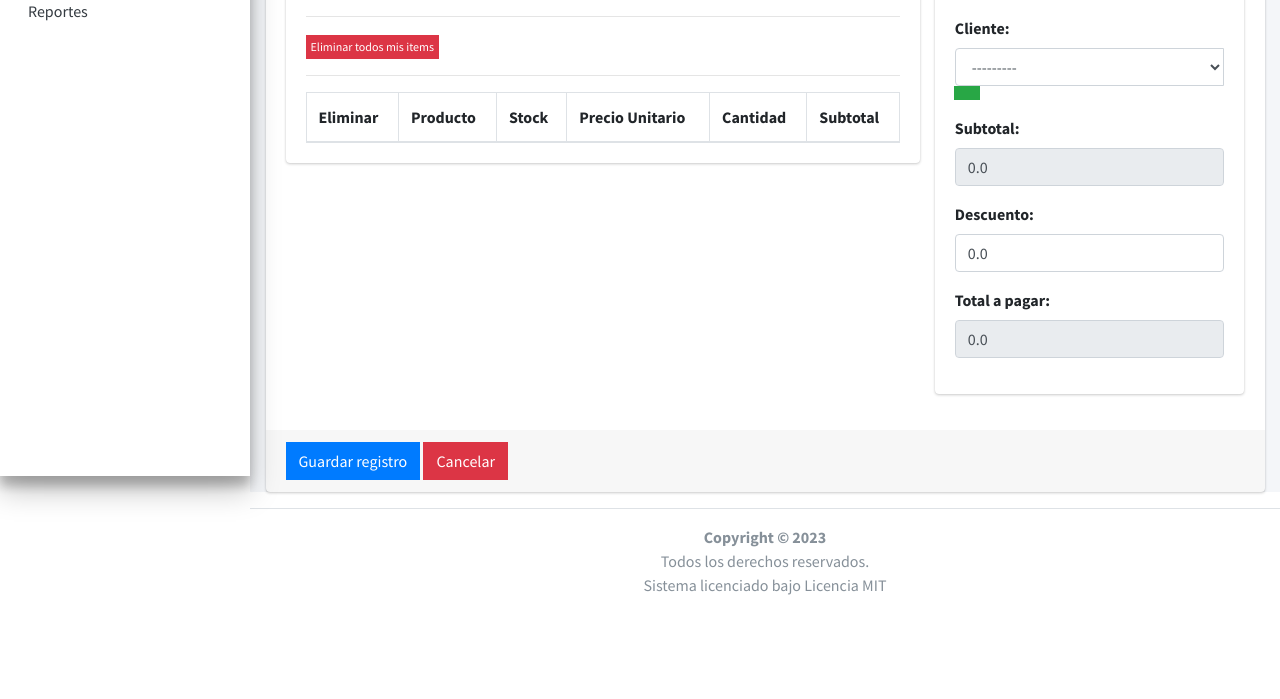
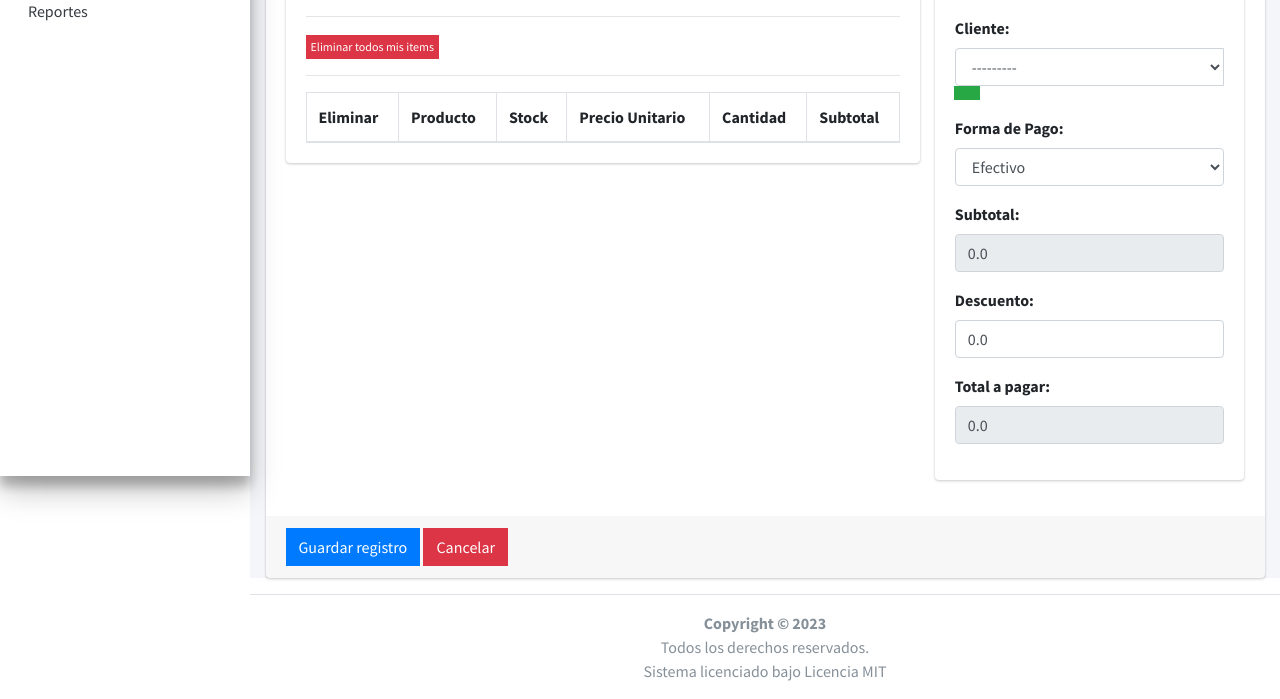
Before and after one commit to webdesigncuba/invpos, a Django app: page /sale/add/ in a window 1280 px wide. Shown: the part 324-1023 px from the top of the page. Before the commit the page ends 919 px from the top, so only its background shows below. Run offline with Django 4.2, Linux system fonts and the light colour scheme; tables that the repository leaves empty hold one stand-in row (values such as "Sample post"); lists and menus that the app fills with data are empty; some libraries are stand-ins or nearby versions.

Commit message:
Agregado Formas de Pagos a la Venta

```diff
--- /dev/null
+++ b/invpos/core/sale/choices.py
@@ -0,0 +1,20 @@
+# Copyright 2023 David Cordero Rosales
+#
+# Licensed under the Apache License, Version 2.0 (the "License");
+# you may not use this file except in compliance with the License.
+# You may obtain a copy of the License at
+#
+#     http://www.apache.org/licenses/LICENSE-2.0
+#
+# Unless required by applicable law or agreed to in writing, software
+# distributed under the License is distributed on an "AS IS" BASIS,
+# WITHOUT WARRANTIES OR CONDITIONS OF ANY KIND, either express or implied.
+# See the License for the specific language governing permissions and
+# limitations under the License.
+
+fp_choices = (
+    ('Efectivo','Efectivo'),
+    ('Transferencia Elect','Transferencia Electronica'),
+    ('Trasnferencia Banc','Transferencia Bancarias'),
+    ('Cheques','Cheques'),
+)
--- a/invpos/core/sale/forms.py
+++ b/invpos/core/sale/forms.py
@@ -44,6 +44,12 @@ class SaleForm(ModelForm):
             'desc': TextInput(attrs={
                 'class': 'form-control',
             }),
+
+            'fpago': Select(attrs={
+                'class': 'form-control select2',
+                'style': 'width: 100%'
+            }),
+
             'subtotal': TextInput(attrs={
                 'readonly': True,
                 'class': 'form-control',
--- a/invpos/core/sale/models.py
+++ b/invpos/core/sale/models.py
@@ -3,6 +3,7 @@ from datetime import datetime
 from django.forms import model_to_dict
 from core.client.models import Client
 from core.product.models import Product
+from core.sale.choices import fp_choices
 
 class Sale(models.Model):
     cli = models.ForeignKey(Client, on_delete=models.CASCADE)
@@ -10,6 +11,7 @@ class Sale(models.Model):
     subtotal = models.DecimalField(default=0.00, max_digits=9, decimal_places=2)
     iva = models.DecimalField(default=0.00, max_digits=9, decimal_places=2)
     desc = models.DecimalField(default=0.00, max_digits=9, decimal_places=2)
+    fpago = models.CharField(default='e', choices=fp_choices, max_length=100)
     total = models.DecimalField(default=0.00, max_digits=9, decimal_places=2)
 
     def __str__(self):
@@ -21,6 +23,7 @@ class Sale(models.Model):
         item['subtotal'] = format(self.subtotal, '.2f')
         item['iva'] = format(self.iva, '.2f')
         item['desc'] = format(self.desc, '.2f')
+        item['fpago'] = self.fpago
         item['total'] = format(self.total, '.2f')
         item['date_joined'] = self.date_joined.strftime('%Y-%m-%d')
         item['det'] = [i.toJSON() for i in self.detsale_set.all()]
@@ -41,7 +44,6 @@ class Sale(models.Model):
 class DetSale(models.Model):
     sale = models.ForeignKey(Sale, on_delete=models.CASCADE)
     prod = models.ForeignKey(Product, on_delete=models.CASCADE)
-    fpago = models.CharField(default='Efectivo', max_length=100)
     price = models.DecimalField(default=0.00, max_digits=9, decimal_places=2)
     cant = models.IntegerField(default=0)
     subtotal = models.DecimalField(default=0.00, max_digits=9, decimal_places=2)
--- a/invpos/core/sale/static/js/form.js
+++ b/invpos/core/sale/static/js/form.js
@@ -22,6 +22,7 @@ var vents = {
         iva: 0.00,
         desc: 0.00,
         total: 0.00,
+        fpago:'',
         products: []
     },
     get_ids: function(){
@@ -169,6 +170,11 @@ $(function () {
     $("input[name='desc']").on('change', function () {
         vents.calculate_invoice();
     })
+
+    $('select[name="fpago"]').select;
+
+   // $("input[name='fpago']")
+
     // search clients
 
     $('select[name="cli"]').select2({
@@ -386,6 +392,7 @@ $(function () {
 
         vents.items.date_joined = $('input[name="date_joined"]').val();
         vents.items.cli = $('select[name="cli"]').val();
+        vents.items.fpago = $('select[name="fpago"]').val();
         var parameters = new FormData();
         parameters.append('action', $('input[name="action"]').val());
         parameters.append('vents', JSON.stringify(vents.items));
--- a/invpos/core/sale/static/js/sale.js
+++ b/invpos/core/sale/static/js/sale.js
@@ -63,6 +63,7 @@ $(function () {
             },
             {"data": "cli.names"},
             {"data": "date_joined"},
+            {"data": "fpago"},
             {"data": "subtotal"},
             {"data": "desc"},
             {"data": "total"},
@@ -119,7 +120,6 @@ $(function () {
                 columns: [
                     {"data": "prod.name"},
                     {"data": "prod.cat.name"},
-                    {"data": "fpago"},
                     {"data": "price"},
                     {"data": "cant"},
                     {"data": "subtotal"},
--- a/invpos/core/sale/templates/create_sale.html
+++ b/invpos/core/sale/templates/create_sale.html
@@ -109,6 +109,10 @@
 
                                 </div>
                                 <div class="form-group">
+                                    <label>Forma de Pago:</label>
+                                    {{ form.fpago }}
+                                </div>
+                                <div class="form-group">
                                     <label>Subtotal:</label>
                                     {{ form.subtotal }}
                                 </div>
--- a/invpos/core/sale/templates/sale_list.html
+++ b/invpos/core/sale/templates/sale_list.html
@@ -9,6 +9,7 @@
         <th scope="col">Nro</th>
         <th scope="col">Cliente</th>
         <th scope="col">Fecha de registro</th>
+        <th scope="col">Metodo de Pago</th>
         <th scope="col">Subtotal</th>
         <th scope="col">Descuentos</th>
         <th scope="col">Total</th>
@@ -38,7 +39,6 @@
                         <tr>
                             <th>Producto</th>
                             <th>Categoría</th>
-                            <th>Metodo de Pago</th>
                             <th>PVP</th>
                             <th>Cantidad</th>
                             <th>Subtotal</th>
--- a/invpos/core/sale/views.py
+++ b/invpos/core/sale/views.py
@@ -103,6 +103,7 @@ class SaleCreateView(CreateView):
                     sale.cli_id = vents['cli']
                     sale.subtotal = float(vents['subtotal'])
                     sale.desc = float(vents['desc'])
+                    sale.fpago = vents['fpago']
                    # sale.iva = float(vents['iva'])
                     sale.total = float(vents['total'])
                     sale.save()
```
Also changed, not shown: invpos/core/sale/migrations/0003_merge_0002_detsale_fpago_0002_sale_desc.py (added), invpos/core/sale/migrations/0004_remove_detsale_fpago_sale_fpago.py (added).
